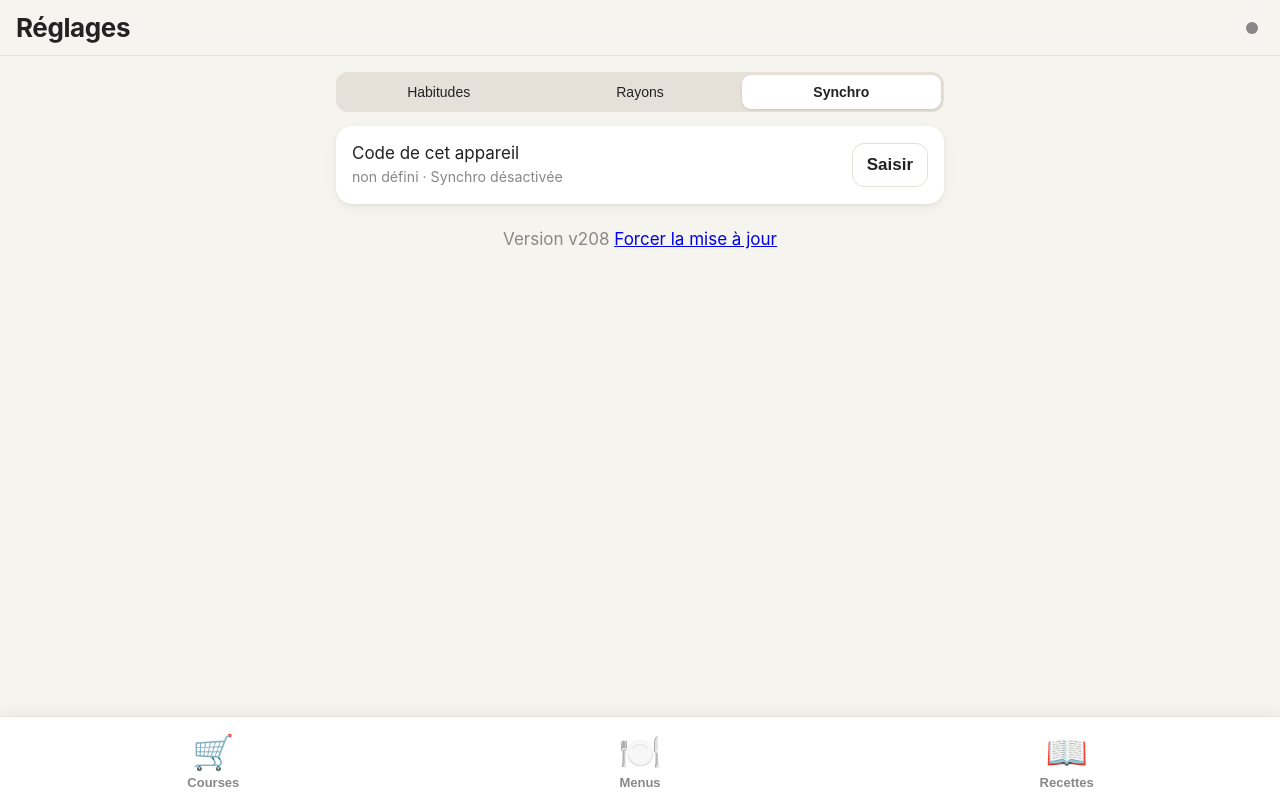
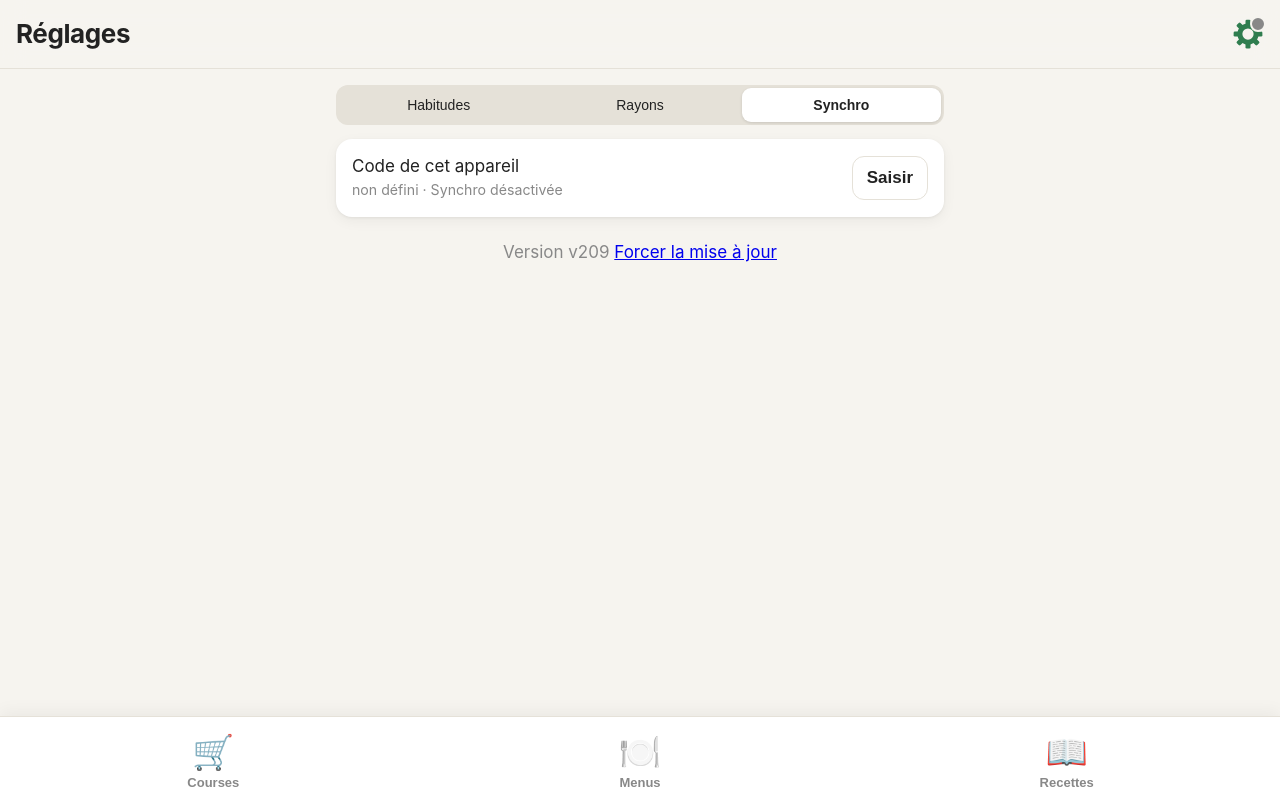
Before and after one commit to hachtiaix/menus-courses, a website: page index.html in a window 1280 px wide. Drawn offline with Linux system fonts and the light colour scheme.

Commit message:
En-tête : point de synchro en pastille sur l'engrenage
Co-Authored-By: Claude Opus 5.5 <noreply@anthropic.com>

```diff
--- a/app.js
+++ b/app.js
@@ -80,7 +80,7 @@ const ico=i=>/^svg:[a-z-]+$/.test(i||"")?`<img class="ico" src="icons/${i.slice(
 function render(){
   Data.setCustom(S);
   const hd=document.querySelector("header");if(hd)document.documentElement.style.setProperty("--hh",hd.offsetHeight+"px");
-  $("#cfg").style.display=tab==="settings"?"none":""; // inutile dans les réglages : le point de synchro prend sa place
+  $("#cfg").classList.toggle("on",tab==="settings"); // l'engrenage reste : il porte le point de synchro
   const lists=live(S.lists).sort(listSort);
   // barre du bas : 3 onglets ; 🛒 ouvre le dernier magasin (on n'est jamais dans deux magasins à la fois)
   const isList=!!S.lists[tab],nItems=live(S.items).filter(i=>!i.done&&!i.check&&S.lists[i.list]&&!S.lists[i.list].deleted).length;
@@ -578,7 +578,7 @@ function applyCompanion(key){
 const recipeOf=name=>name&&(live(S.recipes).find(x=>Data.plain(x.name).trim()===Data.plain(name).trim())||Data.suite(S,name))||null; // sans tenir compte des accents ni des majuscules
 function monday(){const d=new Date();d.setHours(12);d.setDate(d.getDate()-((d.getDay()+6)%7)+7*(+LS.wk||0));return d}
 const LEGACY_TS=1791714864000; // mise en ligne du suivi des ajouts (v29)
-const BASE=4,VERSION="v208";
+const BASE=4,VERSION="v209";
 function fmt(x){return String(Math.round(x*100)/100).replace(".",",")}
 function scaleText(t,f){
   const m=t.match(/^\s*(\d+\s+\d+\/\d+|\d+\/\d+|\d+(?:[.,]\d+)?)\s*(.*)$/);
--- a/index.html
+++ b/index.html
@@ -13,7 +13,7 @@
 <title>Menus & Courses</title>
 </head>
 <body>
-<header><h1 id="title">Courses</h1><span id="status" title="Synchro"></span><button id="cfg" aria-label="Réglages"><svg viewBox="0 0 24 24" width="30" height="30" aria-hidden="true"><g fill="currentColor"><rect x="10" y="0.5" width="4" height="5" rx="1" transform="rotate(0 12 12)"/><rect x="10" y="0.5" width="4" height="5" rx="1" transform="rotate(45 12 12)"/><rect x="10" y="0.5" width="4" height="5" rx="1" transform="rotate(90 12 12)"/><rect x="10" y="0.5" width="4" height="5" rx="1" transform="rotate(135 12 12)"/><rect x="10" y="0.5" width="4" height="5" rx="1" transform="rotate(180 12 12)"/><rect x="10" y="0.5" width="4" height="5" rx="1" transform="rotate(225 12 12)"/><rect x="10" y="0.5" width="4" height="5" rx="1" transform="rotate(270 12 12)"/><rect x="10" y="0.5" width="4" height="5" rx="1" transform="rotate(315 12 12)"/></g><circle cx="12" cy="12" r="6.5" fill="none" stroke="currentColor" stroke-width="4"/></svg></button></header>
+<header><h1 id="title">Courses</h1><button id="cfg" aria-label="Réglages"><span id="status" title="Synchro"></span><svg viewBox="0 0 24 24" width="30" height="30" aria-hidden="true"><g fill="currentColor"><rect x="10" y="0.5" width="4" height="5" rx="1" transform="rotate(0 12 12)"/><rect x="10" y="0.5" width="4" height="5" rx="1" transform="rotate(45 12 12)"/><rect x="10" y="0.5" width="4" height="5" rx="1" transform="rotate(90 12 12)"/><rect x="10" y="0.5" width="4" height="5" rx="1" transform="rotate(135 12 12)"/><rect x="10" y="0.5" width="4" height="5" rx="1" transform="rotate(180 12 12)"/><rect x="10" y="0.5" width="4" height="5" rx="1" transform="rotate(225 12 12)"/><rect x="10" y="0.5" width="4" height="5" rx="1" transform="rotate(270 12 12)"/><rect x="10" y="0.5" width="4" height="5" rx="1" transform="rotate(315 12 12)"/></g><circle cx="12" cy="12" r="6.5" fill="none" stroke="currentColor" stroke-width="4"/></svg></button></header>
 <main id="view"></main>
 <nav id="tabs"></nav>
 <script src="config.js"></script>
--- a/style.css
+++ b/style.css
@@ -387,3 +387,7 @@ nav button i b{left:calc(50% + 16px);top:4px}
 #title .stores button:not(.on){opacity:.75}
 #title .stores button.on{opacity:1;border:3px solid var(--accent);background:color-mix(in srgb,var(--accent) 12%,var(--card));box-shadow:0 3px 10px rgba(47,125,79,.3)}
 #title .stores b{top:-5px;right:-5px}
+/* point de synchro en pastille sur l'engrenage */
+#cfg{position:relative}
+#cfg #status{position:absolute;top:6px;right:6px;width:12px;height:12px;border:2px solid var(--bg);box-sizing:content-box;margin:0}
+#cfg.on{color:var(--accent)}
--- a/sw.js
+++ b/sw.js
@@ -1,4 +1,4 @@
-const V="v208",FILES=["./","index.html","style.css","qty.js","rayons.js","data.js","app.js","config.js","manifest.webmanifest","icon-180.png","icon-512.png","icons/auchan.svg","icons/lidl.svg","icons/ferme.svg","icons/saucisse.svg","icons/saumon-fume.svg","icons/truite-fumee.svg"];
+const V="v209",FILES=["./","index.html","style.css","qty.js","rayons.js","data.js","app.js","config.js","manifest.webmanifest","icon-180.png","icon-512.png","icons/auchan.svg","icons/lidl.svg","icons/ferme.svg","icons/saucisse.svg","icons/saumon-fume.svg","icons/truite-fumee.svg"];
 self.addEventListener("install",e=>{e.waitUntil(caches.open(V).then(c=>Promise.all(FILES.map(f=>fetch(f,{cache:"reload"}).then(r=>c.put(f,r))))));self.skipWaiting()});
 self.addEventListener("activate",e=>{e.waitUntil(caches.keys().then(k=>Promise.all(k.filter(x=>x!==V).map(x=>caches.delete(x)))));self.clients.claim()});
 // Cache d'abord : l'app s'ouvre tout de suite, même avec un réseau faible (une page blanche venait d'une réponse qui n'arrivait jamais).
```
